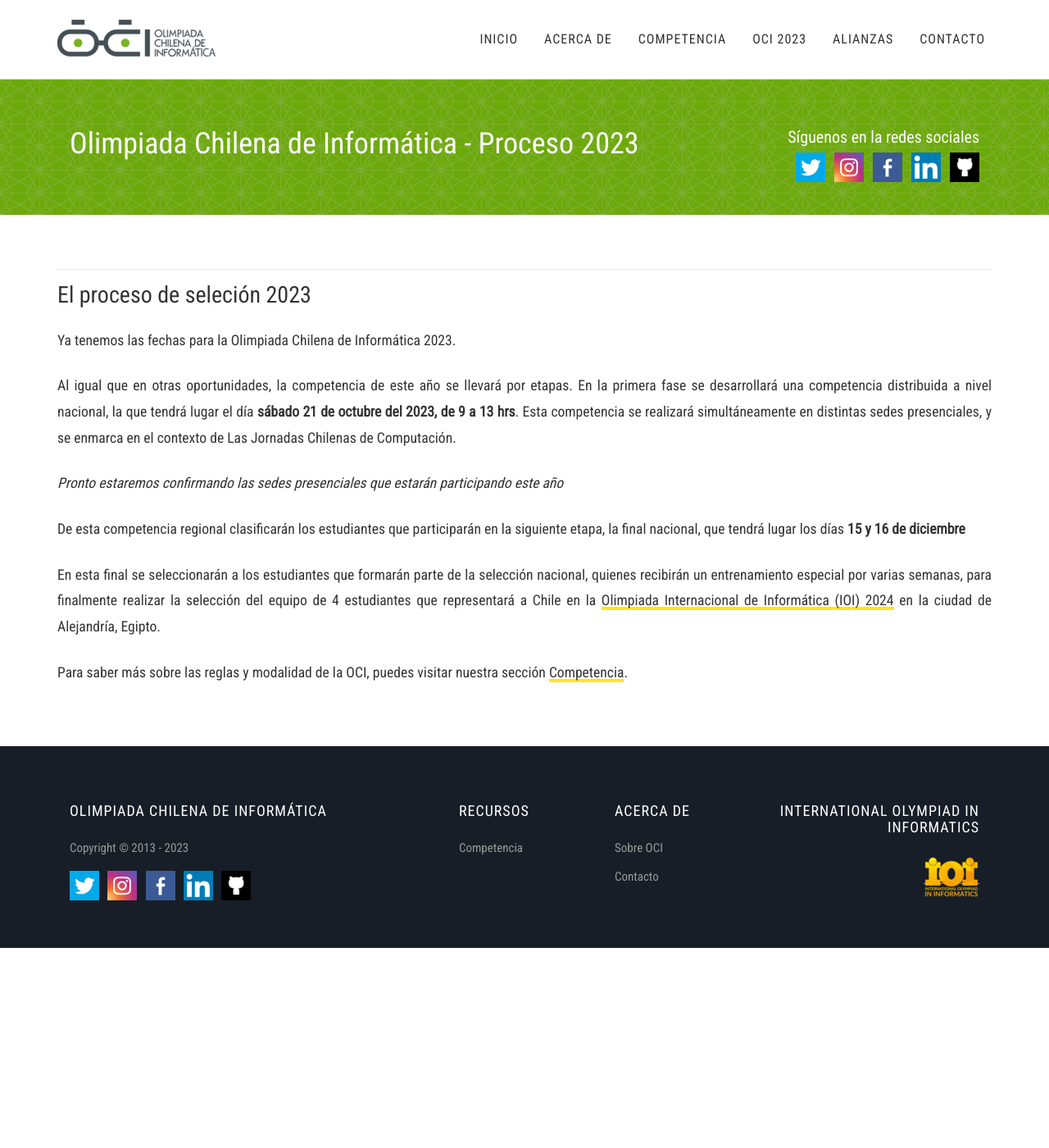
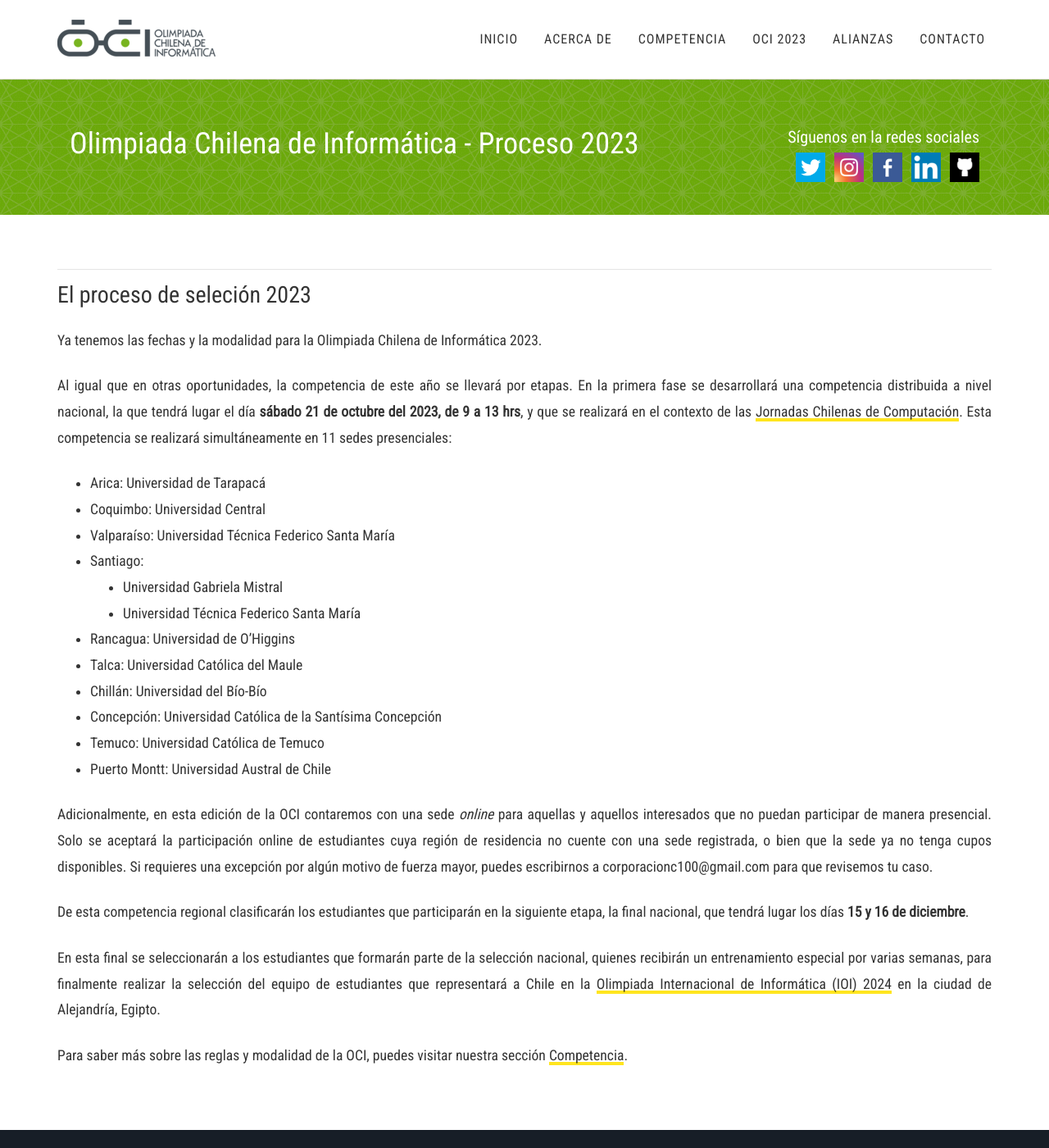
Before and after one commit to OCIoficial/ocioficial.github.io, a Jekyll site: the page built from oci-2023.md, in a window 1280 px wide and 1400 px high. Shown: the whole window at 82% size. Built offline with Jekyll 4.4.1, drawn with Linux system fonts in a browser that asks for light colours; comment, search, counter and statistics services are not loaded.

Commit message:
feat: cambios proceso de participación 2023

```diff
--- a/oci-2023.md
+++ b/oci-2023.md
@@ -5,14 +5,27 @@
 
 ### El proceso de seleción 2023
 
-Ya tenemos las fechas para la Olimpiada Chilena de Informática 2023.
+Ya tenemos las fechas y la modalidad para la Olimpiada Chilena de Informática 2023.
 
-Al igual que en otras oportunidades, la competencia de este año se llevará por etapas. En la primera fase se desarrollará una competencia distribuida a nivel nacional, la que tendrá lugar el día **sábado 21 de octubre del 2023, de 9 a 13 hrs**. Esta competencia se realizará simultáneamente en distintas sedes presenciales, y se enmarca en el contexto de Las Jornadas Chilenas de Computación.
+Al igual que en otras oportunidades, la competencia de este año se llevará por etapas. En la primera fase se desarrollará una competencia distribuida a nivel nacional, la que tendrá lugar el día **sábado 21 de octubre del 2023, de 9 a 13 hrs**, y que se realizará en el contexto de las [Jornadas Chilenas de Computación](https://jcc2023.cl/). Esta competencia se realizará simultáneamente en 11 sedes presenciales:
 
-*Pronto estaremos confirmando las sedes presenciales que estarán participando este año*
+* Arica: Universidad de Tarapacá
+* Coquimbo: Universidad Central
+* Valparaíso: Universidad Técnica Federico Santa María
+* Santiago:
+    * Universidad Gabriela Mistral
+    * Universidad Técnica Federico Santa María
+* Rancagua: Universidad de O'Higgins
+* Talca: Universidad Católica del Maule
+* Chillán: Universidad del Bío-Bío
+* Concepción: Universidad Católica de la Santísima Concepción
+* Temuco: Universidad Católica de Temuco
+* Puerto Montt: Universidad Austral de Chile
 
-De esta competencia regional clasificarán los estudiantes que participarán en la siguiente etapa, la final nacional, que tendrá lugar los días **15 y 16 de diciembre**
+Adicionalmente, en esta edición de la OCI contaremos con una sede *online* para aquellas y aquellos interesados que no puedan participar de manera presencial. Solo se aceptará la participación online de estudiantes cuya región de residencia no cuente con una sede registrada, o bien que la sede ya no tenga cupos disponibles. Si requieres una excepción por algún motivo de fuerza mayor, puedes escribirnos a corporacionc100@gmail.com para que revisemos tu caso.
 
-En esta final se seleccionarán a los estudiantes que formarán parte de la selección nacional, quienes recibirán un entrenamiento especial por varias semanas, para finalmente realizar la selección del equipo de 4 estudiantes que representará a Chile en la [Olimpiada Internacional de Informática (IOI) 2024](http://ioi2024.eg/) en la ciudad de Alejandría, Egipto.
+De esta competencia regional clasificarán los estudiantes que participarán en la siguiente etapa, la final nacional, que tendrá lugar los días **15 y 16 de diciembre**.
+
+En esta final se seleccionarán a los estudiantes que formarán parte de la selección nacional, quienes recibirán un entrenamiento especial por varias semanas, para finalmente realizar la selección del equipo de estudiantes que representará a Chile en la [Olimpiada Internacional de Informática (IOI) 2024](http://ioi2024.eg/) en la ciudad de Alejandría, Egipto.
 
 Para saber más sobre las reglas y modalidad de la OCI, puedes visitar nuestra sección [Competencia](/competencia).
```
